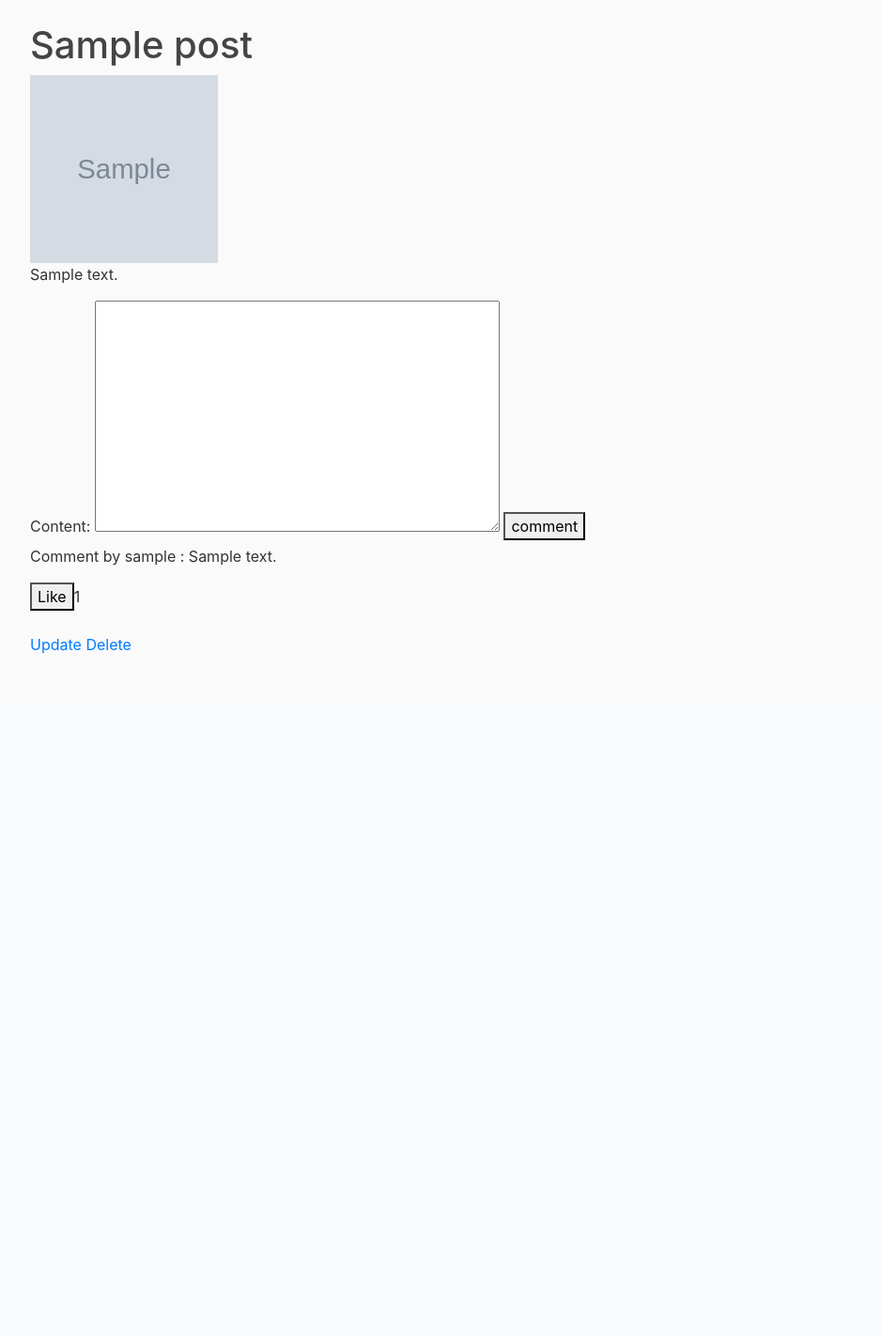
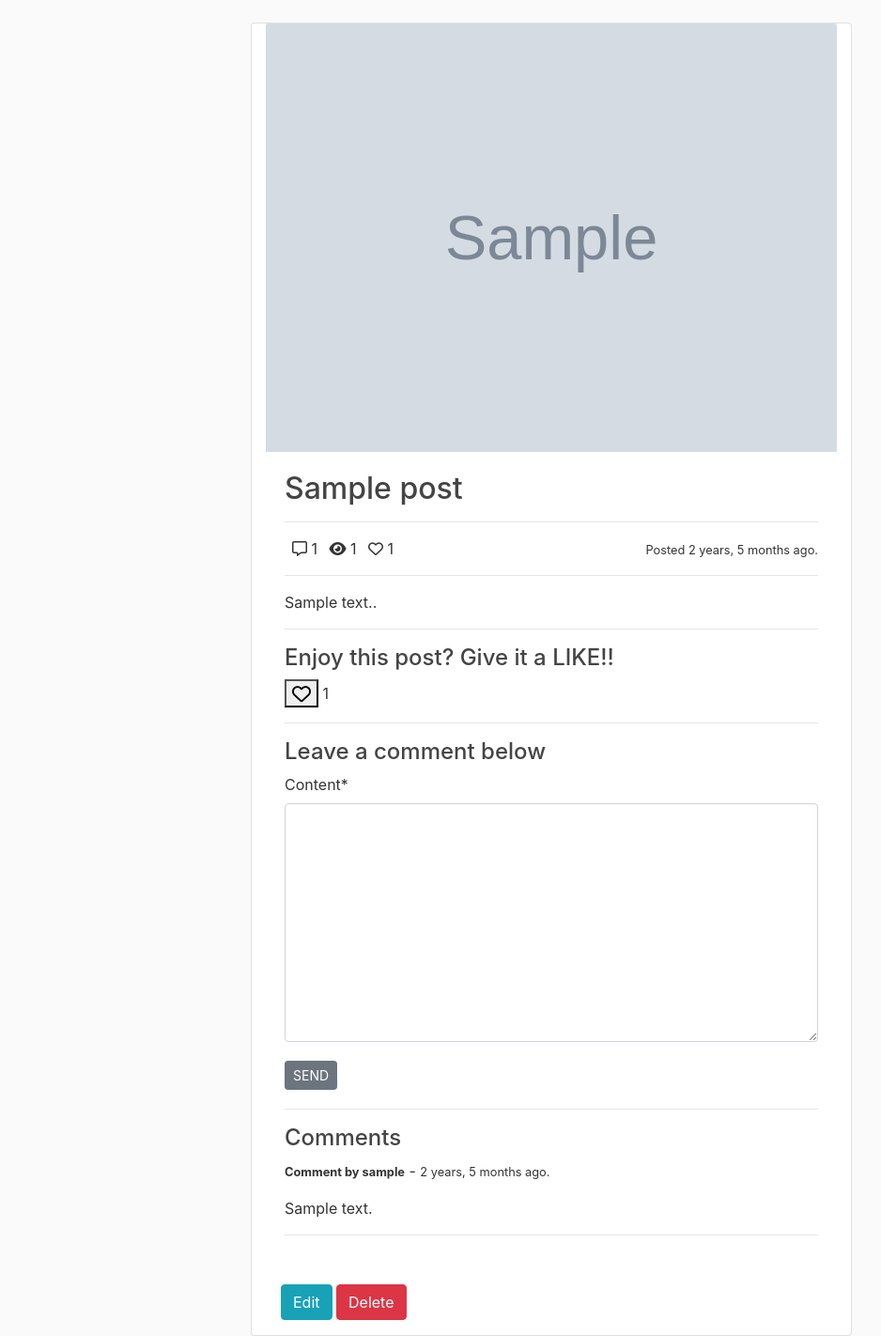
Before and after one commit to omerfdasar/blogApp-Django, a Django app: a page that uses src/blog/templates/blog/post_detail.html in a window 1280 px wide. Shown: the part 56-1478 px from the top of the page at 94% size, without its empty margins (53-991 px from the left). Before the commit the page ends 752 px from the top, so only its background shows below. Run offline with Django 4.2, Linux system fonts and the light colour scheme; a user stored in the database is signed in; tables that the repository leaves empty hold one stand-in row (values such as "Sample post"); grey boxes marked "Sample" are stand-in pictures; some libraries are stand-ins or nearby versions.

Commit message:
crispy forms added

```diff
--- a/src/blog/templates/blog/post_detail.html
+++ b/src/blog/templates/blog/post_detail.html
@@ -1,29 +1,90 @@
-{% extends 'base.html' %} {% block content %}
+{% extends 'base.html' %}
+{% load crispy_forms_tags %}
 
-<h1>{{object.title}}</h1>
-<img src="{{object.image.url}}" alt="booo" width="200px" height="200px" />
-<p>{{object.content}}</p>
-<form action="" method="post">
-  {% csrf_token %} {{form}}
-  <button type="submit">comment</button>
-</form>
+{% block content %}
 
-{% for comment in object.comments %}
-<p>Comment by {{user}} : {{comment.content}}</p>
-{% endfor %}
+    <div class="container card" style="width: 40rem;">
+        <img src="{{ object.image.url }}" class="card-img-top" alt="post_image">
+        <div class="card-body">
+            <h2 class="card-title">{{ object.title }}</h2>
+            <hr>
 
-<form action="{% url 'blog:like' object.slug %}" method="post">
-  {% csrf_token %}
-  <input type="hidden" name="post" />
-  <input type="hidden" name="user" />
-  <button type="submit">Like</button>{{object.like_count}}
-</form>
-<br>
+            <div>
+                <span><i class="far fa-comment-alt ml-2"></i></i> {{ object.comment_count }}</span>
+                <span><i class="fas fa-eye ml-2"></i> {{ object.view_count }}</span>
+                <span><i class="far fa-heart ml-2"></i> {{ object.like_count }}</span>
+                <span class="float-right"> <small>Posted {{ object.publish_date|timesince }} ago.</small> </span>
+            </div>
+            <hr>
+
+            <p class="card-text">{{ object.content }}.</p>
+            <hr>
+
+            <div>
+            <h4>Enjoy this post? Give it a LIKE!!</h4>
+            </div>
+
+            <div>
+            <form action="{% url 'blog:like' object.slug %}" method="POST">
+
+                {% csrf_token %}
+                <input type="hidden" name="post">
+                <input type="hidden" name="user">
 
 
-{% if user.id == object.author.id %}
-    <a href="{% url 'blog:update' object.slug %}">Update</a>
-    <a href="{% url 'blog:delete' object.slug %}">Delete</a>
-{% endif %}
+                <button type="submit"><i class="far fa-heart fa-lg"></i></button>
+                {{object.like_count }}
+            </form>
+            <hr>
+            <!-- {% if user.is_authenticated %} -->
+            <h4>Leave a comment below</h4>
+            <form action="" method="POST">
+                {% csrf_token %}
+                {{form|crispy}}
+                <button class="btn btn-secondary btn-sm mt-1 mb-1">SEND</button>
+            </form>
+            <hr>
+            <h4>Comments</h4>
+            {% for comment in object.comments %}
+            <div>
+                <p>
+                    <small><b>Comment by {{comment.user}}</b></small> - <small>{{ comment.time_stamp|timesince }} ago.
+                    </small>
+                </p>
+                <p>
+                    {{ comment.content }}
+
+                </p>
+            </div>
+            <hr>
+            {% endfor %}
+            <!-- {% else %} -->
+            <!-- <a href="#" class="btn btn-primary btn-block">Login to comment</a> -->
+            <!-- {% endif %} -->
+
+        </div>
+
+        </div>
+
+        <div class="m-3">
+        <!-- {% if user.id == object.author.id %} -->
+        <a href="{% url 'blog:update' object.slug %}" class="btn btn-info">Edit</a>
+        <a href="{% url 'blog:delete' object.slug %}" class="btn btn-danger">Delete</a>
+        <!-- {% endif %} -->
+    </div>
+    <!-- <div>
+
+        {% for i in kitap  %}
+
+        {% if i.user == user %}
+        <h1>{{i.content}}</h1>
+        {% endif %}
+
+        {% endfor %}
+
+    </div> -->
+    <!-- <div>
+        <h3>{{like_qs}}</h3>
+    </div> -->
 
 {% endblock content %}
--- a/src/blog/views.py
+++ b/src/blog/views.py
@@ -1,4 +1,5 @@
 from multiprocessing import context
+from django.http import HttpResponse
 from django.shortcuts import get_object_or_404, redirect, render
 from blog.forms import CommentForm, PostForm
 from .models import Like, Post
@@ -48,6 +49,9 @@ def post_detail(request, slug):
 
 def post_update(request, slug):
     obj = get_object_or_404(Post, slug=slug)
+
+    if request.user.id != obj.author.id:
+        return HttpResponse("You are not authorized")
     form = PostForm(request.POST or None, request.FILES or None, instance=obj)
     if form.is_valid():
         form.save()
@@ -62,6 +66,9 @@ def post_update(request, slug):
 
 def post_delete(request, slug):
     obj = get_object_or_404(Post, slug=slug)
+
+    if request.user.id != obj.author.id:
+        return HttpResponse("You are not authorized")
     if request.method == 'POST':
         obj.delete()
         return redirect("blog:list")
--- a/src/cblog/settings.py
+++ b/src/cblog/settings.py
@@ -38,7 +38,9 @@ INSTALLED_APPS = [
     'django.contrib.sessions',
     'django.contrib.messages',
     'django.contrib.staticfiles',
-    'blog'
+    # My Apps
+    'blog',
+    'crispy_forms',
 ]
 
 MIDDLEWARE = [
@@ -122,6 +124,8 @@ MEDIA_URL = '/media/'
 
 MEDIA_ROOT = BASE_DIR / 'media_root'
 
+CRISPY_TEMPLATE_PACK = "bootstrap4"
+
 # Default primary key field type
 # https://docs.djangoproject.com/en/4.0/ref/settings/#default-auto-field
 
```
Also changed, not shown: src/blog/templates/blog/post_create.html (+6 -2 lines).
